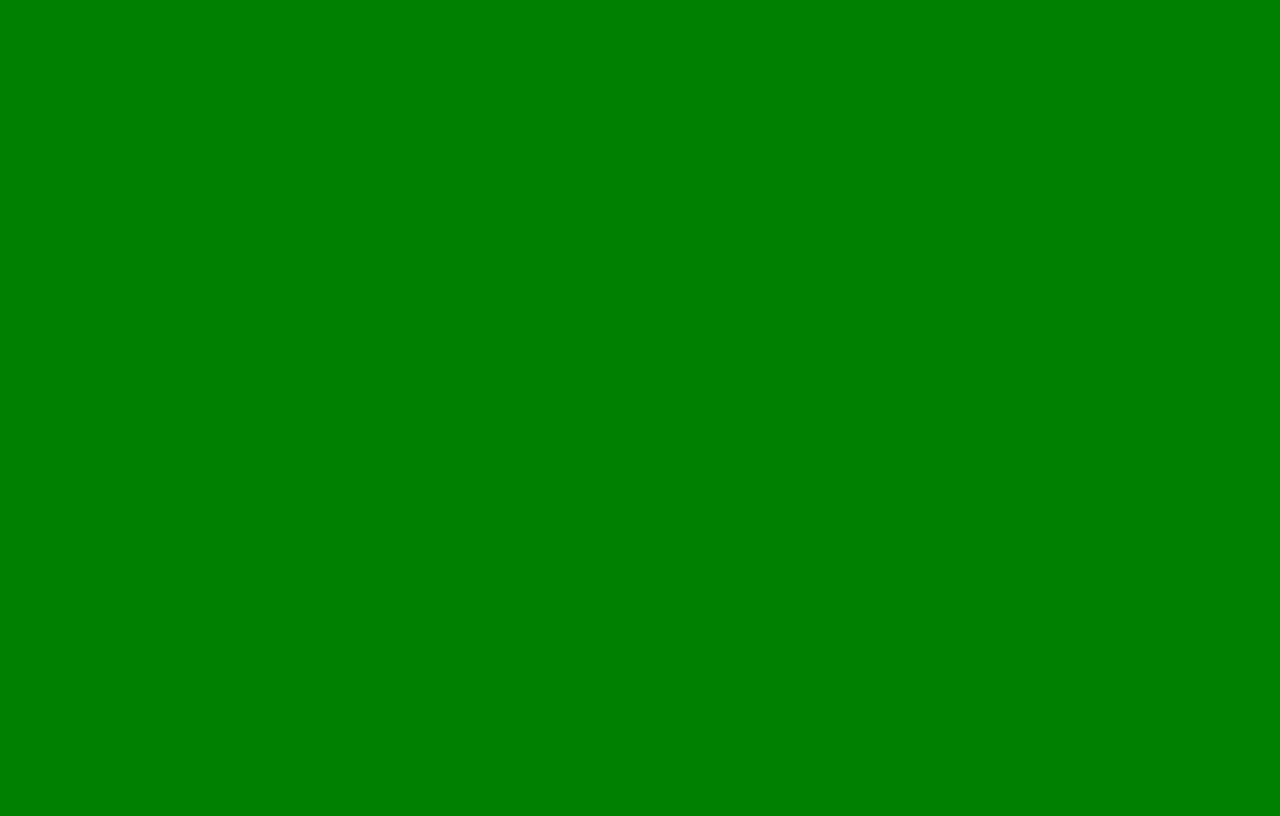
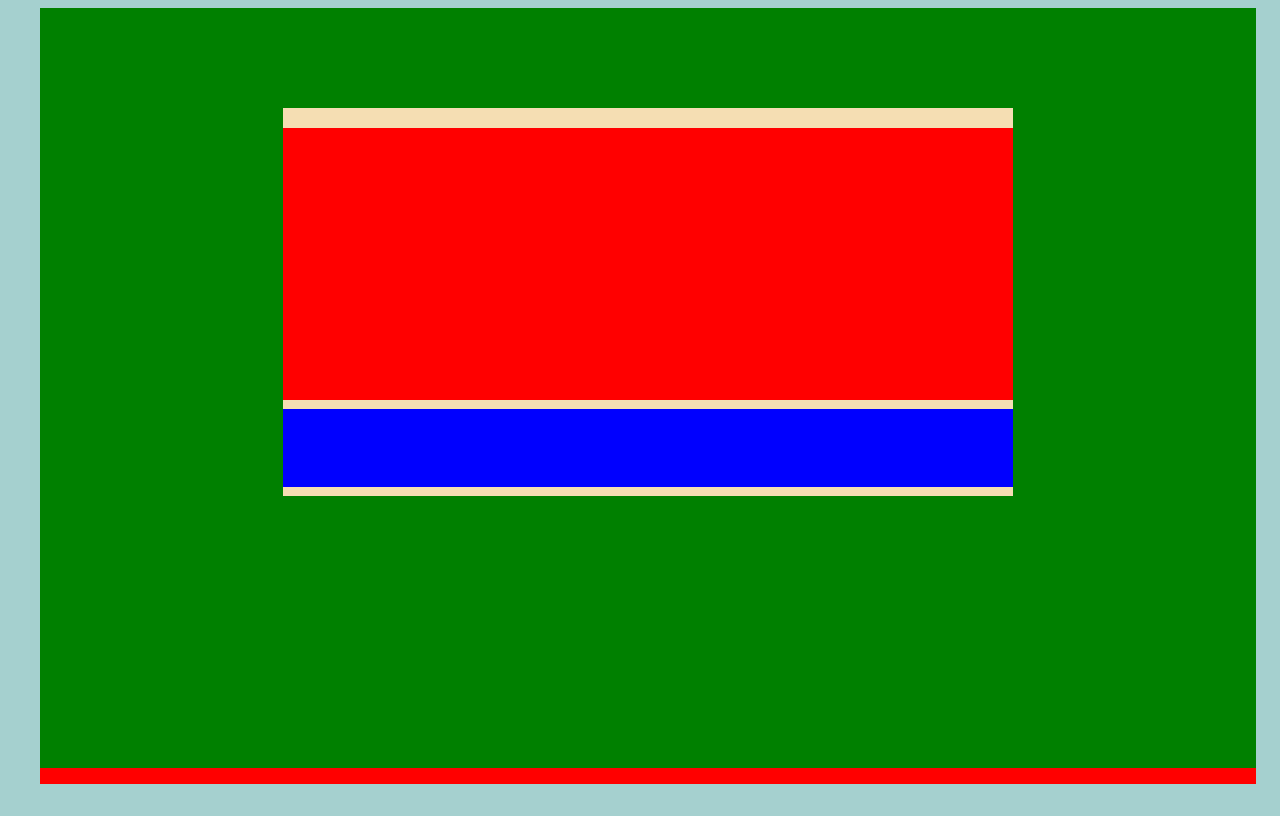
Before and after one commit to Radek25/Programowanie-JavaScript, a website: page Cw4_ChristmasPage/index.html in a window 1280 px wide. Drawn offline with Linux system fonts and the light colour scheme.

Commit message:
General outline of webside

```diff
--- a/Cw4_ChristmasPage/index.html
+++ b/Cw4_ChristmasPage/index.html
@@ -5,8 +5,16 @@
     <meta name="viewport" content="width=device-width, initial-scale=1.0">
     <title>ChristmasTime</title>
     <link rel="stylesheet" href="style.css">
+
 </head>
 <body>
+    <div id="container">
+        <div id="countContainer">
+            <div id="count"></div>
+            <div id="light"></div>
+        </div>
+      <div id="snowbox"></div>
+    </div>
     <script src="script.js"></script>
 </body>
 </html>
--- a/Cw4_ChristmasPage/style.css
+++ b/Cw4_ChristmasPage/style.css
@@ -1,6 +1,44 @@
 body{
+    width: 100vw;
+    height: 100vh;
+    overflow: hidden;
+    background-color:  #A5D0CF;
+}
+#container{
+    width: 95vw;
+    height: 97vh;
+    background-color: red;
+    z-index: 0;
+    margin-left: auto;
+    margin-right: auto;
+    display: flex;
+}
+#snowbox{
+    width: 95vw;
+    height: 95vh;
+    background-color: green;
+    position: absolute;
+    z-index: 1;
+}
+#countContainer{
+    width: 60%;
+    height: 50%;
+    background-color: wheat;
+    z-index: 2;
+    margin-left: auto;
+    margin-right: auto;
+    margin-top: 100px;
+    display: flex;
+    flex-wrap: wrap;
+}
+#count{
     width: 100%;
-    height: 100%;
-    background-color: green;
-    overflow: hidden;
+    height: 70%;
+    background-color: red;
+    margin-top: 20px;
 }
+#light{
+    width: 100%;
+    height: 20%;
+    background-color: blue;
+}
```
